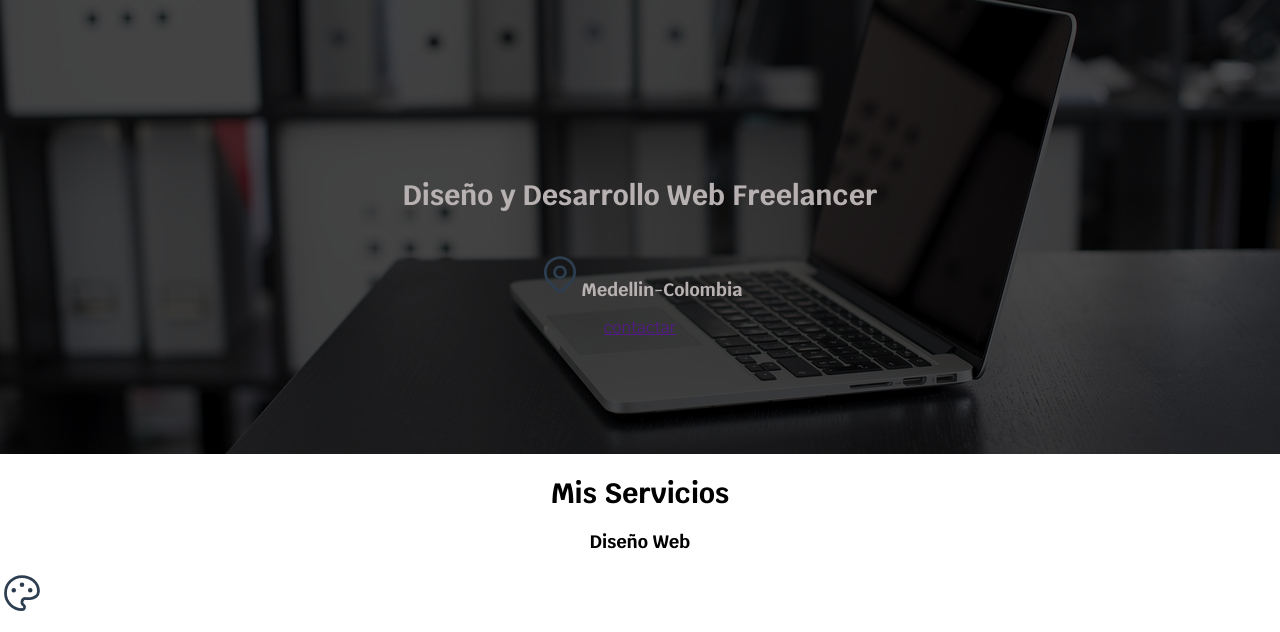
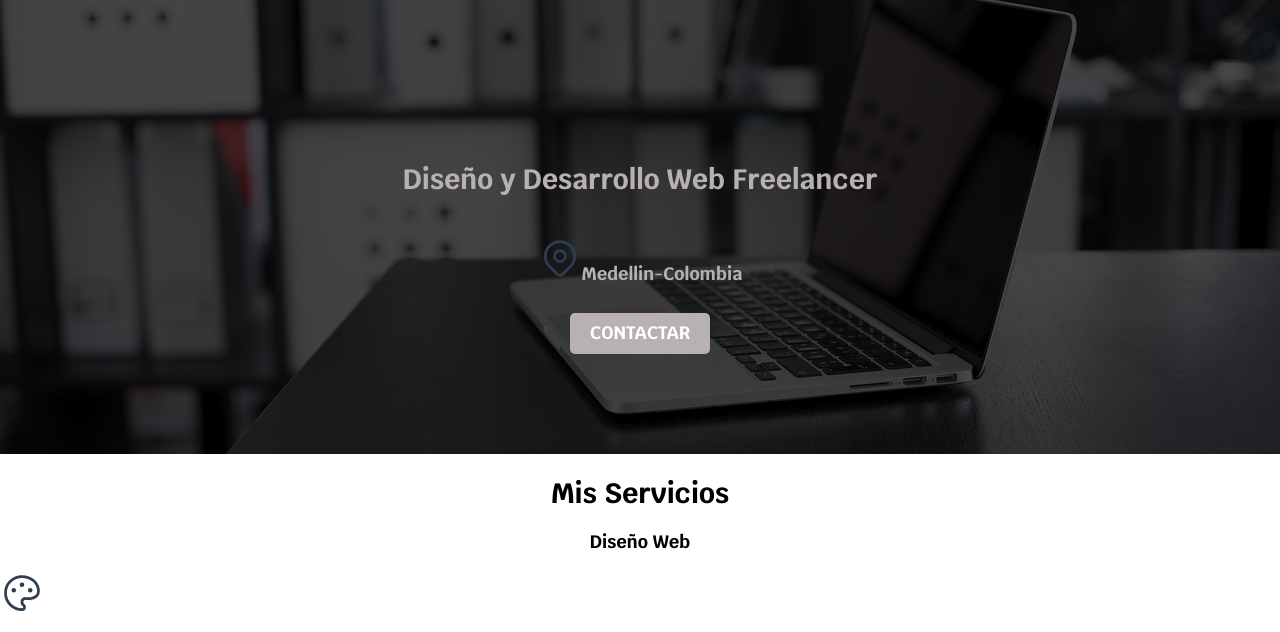
Before and after one commit to BrayanLanda/Tienda-Freelancer, a plain HTML site: page index.html in a window 1280 px wide. Shown: the part 141-773 px from the top of the page. Drawn offline with Linux system fonts and the light colour scheme.

Commit message:
agregando clase boton y dando estilos a la clase boton

```diff
--- a/css/style.css
+++ b/css/style.css
@@ -36,6 +36,19 @@ h3{
     max-width: 120rem;
     margin: 0 auto;
 }
+.boton{
+    background-color: var(--gris);
+    color: var(--blanco);
+    text-decoration: none;
+    font-weight: bold;
+    padding: 1rem 2rem;
+    margin-top: 1rem;
+    font-size: 1.8rem;
+    text-transform: uppercase;
+    border-radius: 0.5rem;
+    width: 80%;
+    text-align: center;
+}
 .navegacion-principal a{
     color: var(--gris);
     text-decoration: none;
@@ -52,17 +65,7 @@ h3{
     flex-direction: column;
     align-items: center;
 }
-@media(min-width: 480px){
-    .navegacion-principal {
-        width: 100%;
-        flex-direction: row;
-        justify-content: space-around;
-    }
-    .hero-ubicacion{
-        height: 100%;
-        justify-content: center;
-    }
-}
+
 .hero-ubicacion{
     display: flex;
     flex-direction: column;
@@ -73,9 +76,6 @@ h3{
     align-items: flex-end;
     font-weight: 700;
     font-size: 1.8rem;
-}
-@media(min-width: 768px){
-
 }
 .hero{
     background-image: url(/hero.jpg);
@@ -97,3 +97,17 @@ h3{
 .contenido-hero p {
     color: var(--gris);
 }
+@media(min-width: 480px){
+    .navegacion-principal {
+        width: 100%;
+        flex-direction: row;
+        justify-content: space-around;
+    }
+    .hero-ubicacion{
+        height: 100%;
+        justify-content: center;
+    }
+    .boton{
+        width: auto;
+    }
+}
--- a/index.html
+++ b/index.html
@@ -33,7 +33,7 @@
                       </svg></p>
                     <p>Medellin-Colombia</p>
                 </div>
-                <a href="">contactar</a>
+                <a href="" class="boton">contactar</a>
             </div>
         </div>
     </section>
```
